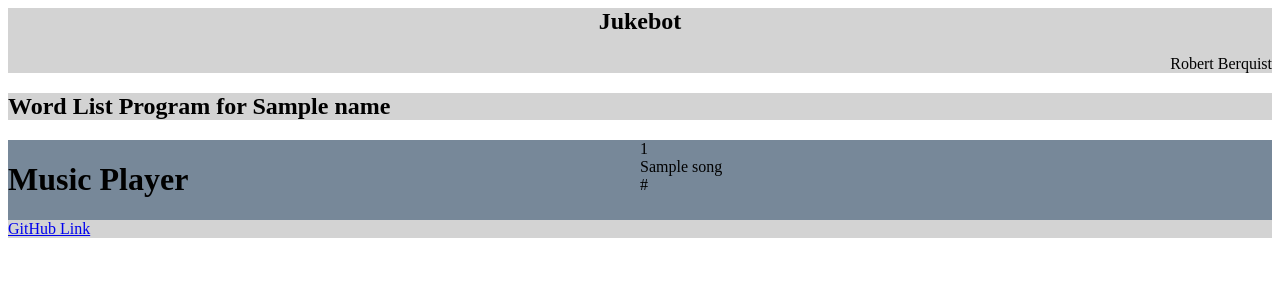
After one commit to Robertidybobito/jukebot, a Flask app: template templates/musicplayer.html in a window 1280 px wide. The commit adds this page. Shown: the top 300 px of the page. Run offline with Flask 2, Linux system fonts and the light colour scheme; the template is opened without the code that fills it: most values are stand-ins (such as "Sample title", 1, 10 or a date in 2020); some libraries are stand-ins or nearby versions.

Commit message:
progess on music player

```diff
--- a/app.py
+++ b/app.py
@@ -39,17 +39,13 @@
 db = SQLAlchemy(app)
 
 def getMasterList():
-    masterlist = db.session.execute('select * from MasterList join SongInfo')
+    masterlist = db.session.execute('select * from MasterList join SongInfo on song_id = id')
     return masterlist
 
-@app.route('/', methods=['POST','GET']) # POST and GET are for using the YouTube API
-def index():
+@app.route('/')
+def musicplayer():
     masterlist = getMasterList()
-    #masterlist = db.session.execute('select * from MasterList') # getMasterList()
-    #c_list = masterlist.fetchall()
-    #cols = masterlist.keys()
-    #curs = db.session.execute(
-    return render_template("songlist.html", masterlist=masterlist)
+    return render_template("musicplayer.html", masterlist=masterlist)
 
 #@app.route('/login')
 #def login():
--- /dev/null
+++ b/static/musicplayer.js
@@ -0,0 +1,37 @@
+var player;
+	time_update_interval = 0;
+
+var songlist, table;
+
+function onYouTubeIframeAPIReady() {
+    player = new YT.Player('video-placeholder', {
+        width: 600,
+        height: 400,
+        videoId: '',
+        events: {
+            onReady: buildMasterList
+        }
+    });
+}
+
+function buildMasterList() {
+	vnglist = new Array();
+	var list = document.getElementById("hiddenmasterlist");
+	for (var i=1, l=list.childNodes.length; i<l; i=i+2) {
+		var song = {};
+		song["id"]=list.childNodes[i].childNodes[1].innerHTML;
+		song["name"]=list.childNodes[i].childNodes[3].innerHTML;
+		song["url"]=list.childNodes[i].childNodes[5].innerHTML;
+		songs.push(song);
+	}
+
+	table
+}
+
+function buildPlaylistTable() {
+
+}
+
+function jukeboxLoop() {
+
+}
--- a/templates/base.html
+++ b/templates/base.html
@@ -1,10 +1,11 @@
 <html>
     <head>
         <link rel="stylesheet" href="/static/wordstyle.css">
-        <script type="text/javascript" src="/static/dictionary.js"></script>
+        <script type="text/javascript" src="/static/musicplayer.js"></script>
+        <script src="https://www.youtube.com/iframe_api"></script>
     </head>
     <nav>
-        <h1 class="title">Word Finder</h1>
+        <h1 class="title">Jukebot</h1>
         <div class="name">Robert Berquist</div>
     </nav>
     <body>
@@ -20,6 +21,6 @@
         {% endblock %}
     </body>
     <footer>
-        <a href="https://github.umn.edu/berqu063/wordapp">GitHub Link</a>
+        <a href="https://github.com/Robertidybobito/jukebot">GitHub Link</a>
     </footer>
 </html>
--- /dev/null
+++ b/templates/musicplayer.html
@@ -0,0 +1,17 @@
+{% extends "base.html" %}
+{% block content %}
+<main>
+    <h1>Music Player</h1>
+   	<div id="video-placeholder"></div>
+    <div id="hiddenmasterlist">
+        {% for song in masterlist: %}
+            <div id="song">
+                <div id="id">{{ song['id'] }}</div>
+                <div id="name">{{ song['name'] }}</div>
+                <div id="url">{{ song['url'] }}</div>
+            </div>
+        {% endfor %}
+    </div>
+    <div id="playlisttable"></div>
+</main>
+{% endblock %}
--- a/templates/songlist.html
+++ b/templates/songlist.html
@@ -3,7 +3,11 @@
 {% block content %}
 <main>
     {% for song in masterlist: %}
-        <div class="song">{{ song[0] }}</div>
+        <div class="masterlist">
+            id={{ song['id'] }}
+            name={{ song['name'] }}
+            url={{ song['url'] }}
+        </div>
     {% endfor %}
 </main>
 {% endblock %}
```
Also changed, not shown: templates/index.html (deleted, +0 -19 lines), tests/java1.js (+3 -1 lines).
